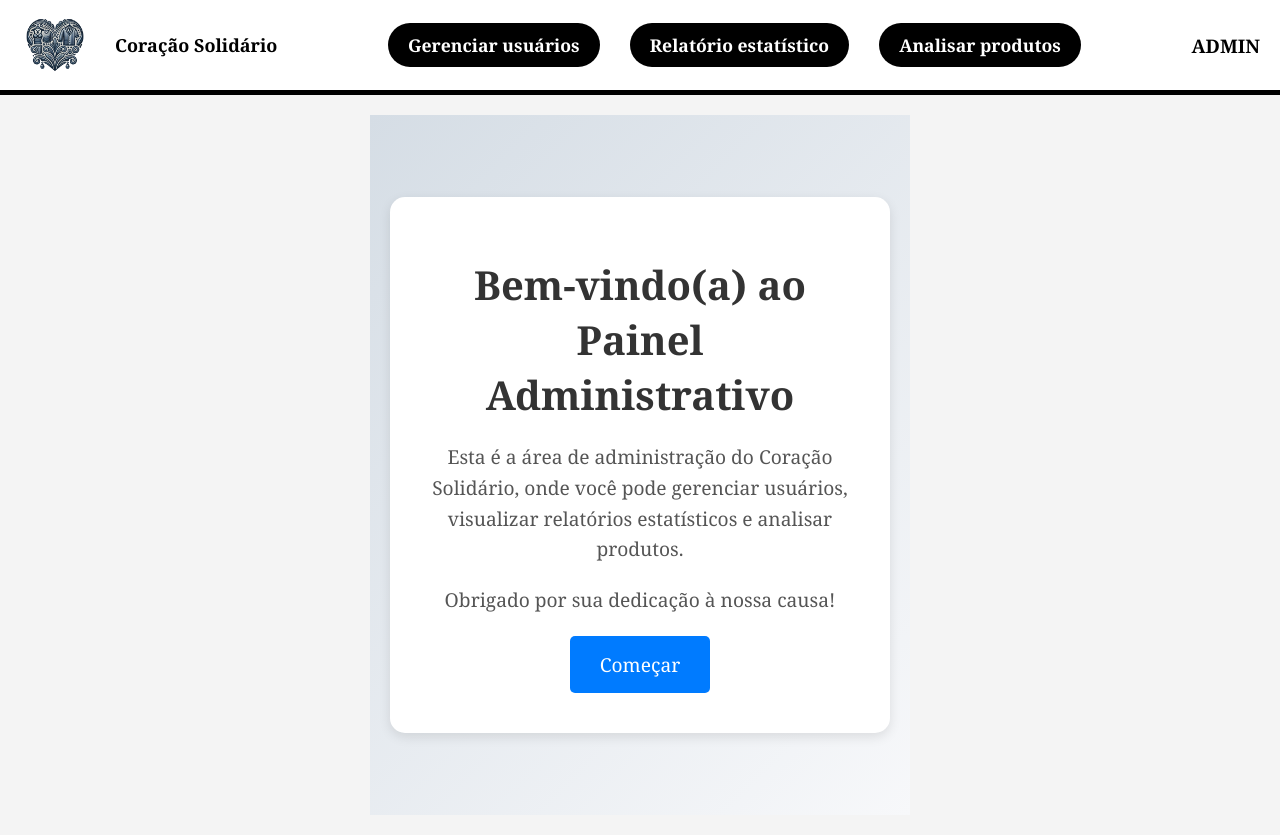
After one commit to gaacarmo/Coracao_solidario, a PHP site: page /index_adm.php in a window 1280 px wide. The commit adds this page. Run offline with PHP 8.4, Linux system fonts and the light colour scheme.

Commit message:
paginas adm

```diff
--- a/CSS/style.css
+++ b/CSS/style.css
@@ -175,6 +175,11 @@ footer {
     text-align: center;
     justify-content: flex-end;
 
+    position: fixed;
+    width: 100%;
+
+    text-align: center;
+
 }
 
 .footer-content {
--- a/index.php
+++ b/index.php
@@ -98,7 +98,7 @@
                     <img src="assets/Sobre nós.png" alt="">
                 </div>
                 <p class="texto-produto">Sobre nós</p>
-                <a class="btn-index" href="home.php?dir=paginas_adm&file=lista_usuarios">Acessar</a> <ada-- voltar ao norma l depois-->
+                <a class="btn-index" href="home.php?dir=paginas_adm&tela_inicial_graficos">Acessar</a> <ada-- voltar ao norma l depois-->
             </div>
         </section>
     </main>
--- /dev/null
+++ b/index_adm.php
@@ -0,0 +1,167 @@
+<!DOCTYPE html>
+<html lang="pt-br">
+<head>
+    <meta charset="UTF-8">
+    <meta name="viewport" content="width=device-width, initial-scale=1.0">
+    <title>Coração Solidário ADMIN</title>
+    <link rel="stylesheet" href="home_adm.css">
+    <link rel="stylesheet" href="style.css">
+</head>
+<body>
+    <header>
+        <div class="logo">
+            <a href="./index.php">
+                <img class="logo" src="./assets/logo coracao.png" alt="Coração Solidário">
+            </a>
+            <a class="texto-titulo">Coração Solidário</a>
+        </div>
+
+        <nav>
+            <ul>
+                <li><a href="home_adm.php?dir=paginas_adm&file=lista_usuarios" class="active">Gerenciar usuários</a></li>
+                <li><a href="home_adm.php?dir=paginas_adm&file=tela_inicial_graficos" class="active">Relatório estatístico</a></li>
+                <li><a href="#" class="active">Analisar produtos</a></li>
+            </ul>
+        </nav>
+        <div class="admin">
+            <h3>ADMIN</h3>
+        </div>
+    </header>
+    <main class="principal">
+        <section class="welcome">
+            <div class="welcome-text">
+                <h1>Bem-vindo(a) ao Painel Administrativo</h1>
+                <p>Esta é a área de administração do Coração Solidário, onde você pode gerenciar usuários, visualizar relatórios estatísticos e analisar produtos.</p>
+                <p>Obrigado por sua dedicação à nossa causa!</p>
+                <a href="home_adm.php?dir=paginas_adm&file=lista_usuarios" class="btn-welcome">Começar</a>
+            </div>
+        </section>
+    </main>
+</body>
+</html>
+
+<style>
+    body {
+        margin: 0;
+        padding: 0;
+        font-family: Arial, sans-serif;
+        background-color: #f4f4f4;
+        box-sizing: border-box;
+    }
+
+    header {
+        display: flex;
+        justify-content: space-between;
+        align-items: center;
+        background-color: white;
+        padding: 10px 20px;
+        border-bottom: 5px solid black;
+    }
+
+    .logo {
+        display: flex;
+        align-items: center;
+        gap: 15px;
+        text-decoration: none;
+    }
+
+    .logo img {
+        height: 70px;
+        margin-right: 10px;
+        transition: transform 0.3s ease;
+    }
+
+    .texto-titulo {
+        font-size: 18px;
+        font-weight: bold;
+        color: black;
+        text-decoration: none;
+    }
+
+    nav ul {
+        display: flex;
+        list-style: none;
+        margin: 0;
+        padding: 0;
+    }
+
+    nav ul li {
+        margin: 0 15px;
+        position: relative;
+    }
+
+    nav ul li a {
+        text-decoration: none;
+        color: black;
+        font-size: 1.1rem;
+        padding: 10px 20px;
+        border-radius: 30px;
+        font-weight: bold;
+        transition: background-color 0.3s ease, color 0.3s ease;
+    }
+
+    nav ul li a.active {
+        background-color: black;
+        color: white;
+    }
+
+    nav ul li a.active:hover {
+        background-color: #5A6C80;
+        color: white;
+    }
+
+    .admin {
+        font-size: 16px;
+        font-weight: bold;
+        color: black;
+        text-transform: uppercase;
+    }
+
+    /* Welcome Section */
+    .welcome {
+        display: flex;
+        justify-content: center;
+        align-items: center;
+        height: calc(100vh - 100px);
+        background: linear-gradient(135deg, #d5dde5, #f7f8fa);
+        text-align: center;
+    }
+
+    .welcome-text {
+        background-color: white;
+        padding: 40px;
+        border-radius: 15px;
+        box-shadow: 0px 4px 12px rgba(0, 0, 0, 0.1);
+        max-width: 500px;
+        margin: 0 20px;
+    }
+
+    .welcome-text h1 {
+        font-size: 2.5rem;
+        color: #333;
+        margin-bottom: 20px;
+    }
+
+    .welcome-text p {
+        font-size: 1.2rem;
+        color: #555;
+        line-height: 1.6;
+        margin-bottom: 20px;
+    }
+
+    .btn-welcome {
+        display: inline-block;
+        padding: 15px 30px;
+        font-size: 1.2rem;
+        color: white;
+        background-color: #007bff;
+        border: none;
+        border-radius: 5px;
+        text-decoration: none;
+        transition: background-color 0.3s ease;
+    }
+
+    .btn-welcome:hover {
+        background-color: #0056b3;
+    }
+</style>
```
Also changed, not shown: home_adm.php (renamed from paginas_adm/home_adm.php, +45 -7 lines), paginas_adm/grafico_1.php (added, +99 -0 lines), paginas_adm/grafico_2.php (renamed from paginas_adm/grafico_usuario.php, +28 -3 lines), paginas_adm/lista_usuarios.php (+7 -1 lines), paginas_adm/tela_inicial_graficos.php (added, +88 -0 lines), assets/grafico 1.png (added), assets/grafico 2.png (added), uploads/logo_with_text.png (added), uploads/slide.jpg (added).
